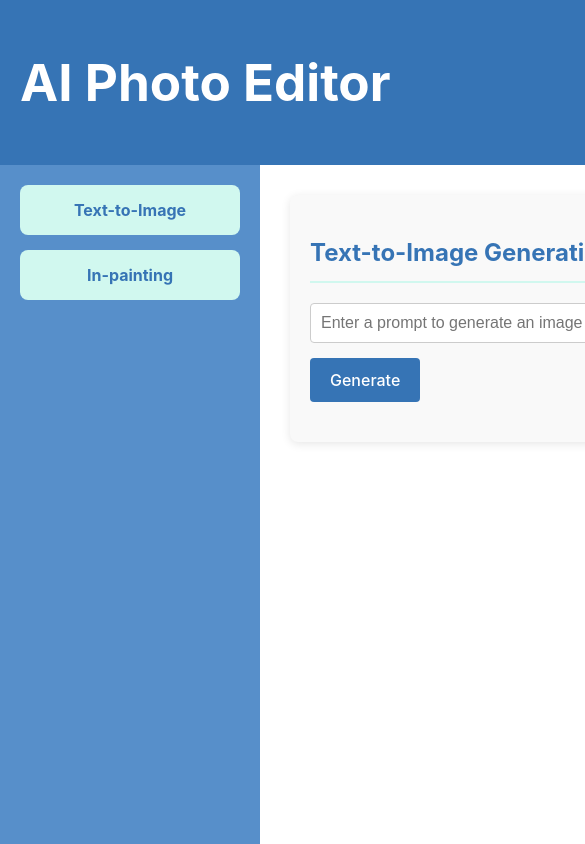
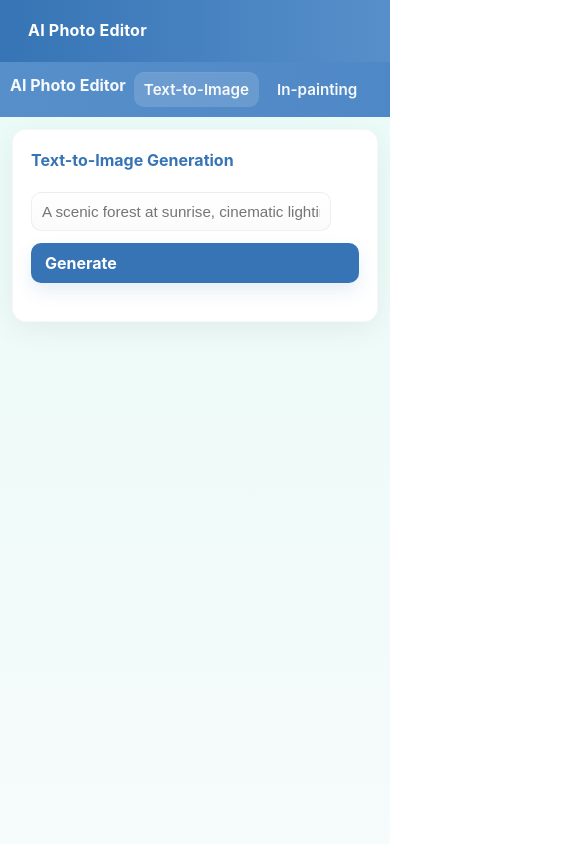
Before and after one commit to aithunderbolt/nano-banana-3, a React (Vite) app in the folder client/: page / in a window 390 px wide. Shown: the top 844 px of the page, 585 px wide, since content can reach past the window. Built offline with nearby package versions, Linux system fonts and the light colour scheme.

Commit message:
UI improvements 2

```diff
--- a/client/src/App.css
+++ b/client/src/App.css
@@ -1,163 +1,145 @@
-body {
-  margin: 0;
-  font-family: -apple-system, BlinkMacSystemFont, 'Segoe UI', 'Roboto', 'Oxygen',
-    'Ubuntu', 'Cantarell', 'Fira Sans', 'Droid Sans', 'Helvetica Neue',
-    sans-serif;
-  -webkit-font-smoothing: antialiased;
-  -moz-osx-font-smoothing: grayscale;
-  background-color: #D1F8EF; /* Very Light Blue/Green */
+:root{
+  --bg: #F6FBFB;
+  --primary: #3674B5;
+  --accent: #578FCA;
+  --soft: #A1E3F9;
+  --muted: #6b6f76;
+  --card: #ffffff;
+  --glass: rgba(255,255,255,0.6);
+  --radius: 12px;
 }
 
-.App {
-  display: flex;
-  flex-direction: column;
-  min-height: 100vh;
+*{box-sizing:border-box}
+html,body,#root{height:100%; width: 100%;}
+body{
+  margin:0;
+  font-family: Inter, ui-sans-serif, system-ui, -apple-system, 'Segoe UI', Roboto, 'Helvetica Neue', Arial;
+  -webkit-font-smoothing:antialiased;
+  -moz-osx-font-smoothing:grayscale;
+  background: linear-gradient(180deg, #E9FBF6 0%, var(--bg) 100%);
+  color:var(--muted);
 }
 
-.App-header {
-  background-color: #3674B5; /* Dark Blue */
-  padding: 20px;
-  color: white;
-  flex-shrink: 0;
+.App{
+  display:flex;
+  flex-direction:column;
+  min-height:100vh;
 }
 
-.main-content {
-  display: flex;
-  flex: 1;
-  min-width: 0; /* Add this to prevent flexbox overflow issues */
+.App-header{
+  padding:22px 28px;
+  background:linear-gradient(90deg,var(--primary),var(--accent));
+  color:white;
+  display:flex;
+  align-items:center;
+  gap:16px;
+  box-shadow:0 6px 20px rgba(54,116,181,0.12);
+}
+.App-header h1{margin:0;font-size:1.25rem;letter-spacing:0.2px}
+.App-header p{margin:0;color:rgba(255,255,255,0.9);font-size:0.9rem}
+
+.main-content{display:flex;flex:1;min-width:0}
+
+.sidebar{
+  width:220px;
+  background:linear-gradient(180deg,var(--accent),#4f88c6);
+  padding:20px;
+  display:flex;
+  flex-direction:column;
+  gap:12px;
+  align-items:stretch;
+  border-top-right-radius:var(--radius);
+  border-bottom-right-radius:var(--radius);
+  box-shadow:2px 0 12px rgba(20,40,70,0.06);
+}
+.brand{color:rgba(255,255,255,0.95);font-weight:700;margin-bottom:8px}
+.sidebar-button{appearance:none;border:0;background:transparent;color:rgba(255,255,255,0.95);padding:12px 14px;border-radius:10px;text-align:left;font-weight:600;cursor:pointer;display:flex;gap:10px;align-items:center;transition:all .18s ease}
+.sidebar-button:hover{background:rgba(255,255,255,0.06);transform:translateX(4px)}
+.sidebar-button.active{background:rgba(255,255,255,0.14);box-shadow:inset 0 1px 0 rgba(255,255,255,0.04)}
+.sidebar-button svg{width:18px;height:18px;opacity:0.95}
+
+.content{flex:1;padding:20px 28px;background:transparent;min-width:0;overflow:auto}
+
+.container{max-width:none;width:100%;margin:0;padding:0}
+
+.feature{background:var(--card);padding:22px;border-radius:14px;box-shadow:0 8px 30px rgba(17,24,39,0.06);margin:0 0 26px 0;border:1px solid rgba(15,23,42,0.03);width:100%;max-width:none}
+.feature h2{margin:0 0 12px 0;color:var(--primary);font-size:1.1rem}
+
+.prompt-container, .inpainting-container{display:flex;flex-direction:column;gap:14px;margin-top:12px}
+.control-group{display:flex;align-items:center;gap:12px;width:100%}
+
+.input{padding:12px 14px;border:1px solid rgba(16,24,40,0.06);border-radius:10px;font-size:0.95rem;flex:1;background:linear-gradient(180deg, #FFFFFF, #FBFBFB)}
+.file-input{padding:8px;border-radius:8px;border:1px dashed rgba(16,24,40,0.06);background:#fff}
+
+.btn{display:inline-flex;align-items:center;gap:8px;padding:10px 14px;border-radius:10px;border:0;cursor:pointer;font-weight:700}
+.btn.primary{background:var(--primary);color:white;box-shadow:0 8px 18px rgba(54,116,181,0.12);transition:transform .12s ease}
+.btn.primary:active{transform:translateY(1px)}
+.btn.ghost{background:transparent;border:1px solid rgba(16,24,40,0.06);color:var(--muted)}
+.btn:disabled{opacity:0.6;cursor:not-allowed}
+
+.image-container{margin-top:18px;border-radius:10px;overflow:hidden;background:linear-gradient(180deg,#f8fdff,#ffffff);display:flex;justify-content:center;align-items:center;border:1px solid rgba(16,24,40,0.04);max-width:none;width:100%}
+.image-container img{max-width:100%;height:auto;object-fit:contain;display:block}
+
+.error{color:#b00020;margin-top:8px}
+
+/* Responsive breakpoints */
+@media (max-width:1200px){
+  .content{padding:18px 22px}
+  .feature{padding:18px}
 }
 
-.sidebar {
-  width: 220px;
-  background-color: #578FCA; /* Medium Blue */
-  padding: 20px;
-  display: flex;
-  flex-direction: column;
-  align-items: center;
-  flex-shrink: 0;
+@media (max-width:900px){
+  /* Stack sidebar above content and turn it into a horizontal nav */
+  .main-content{flex-direction:column}
+
+  .sidebar{
+    display:flex;
+    width:100%;
+    flex-direction:row;
+    gap:8px;
+    padding:10px;
+    align-items:center;
+    border-radius:0;
+    border-top-right-radius:0;
+    border-bottom-right-radius:0;
+    box-shadow:none;
+    background:linear-gradient(90deg,var(--accent),#4f88c6);
+    overflow-x:auto;
+  }
+
+  .sidebar-button{white-space:nowrap;padding:10px 12px;font-size:0.98rem}
+
+  .content{padding:14px}
+  .container{padding:0}
+
+  /* Stack controls vertically on small screens */
+  .control-group{flex-direction:column;align-items:stretch}
+  .btn{width:100%}
+  .input{width:100%}
+
+  /* Make inpainting layout stack and scale canvas */
+  .inpainting-container{flex-direction:column}
+  .inpainting-container canvas{max-height:60vh;width:100%;height:auto}
+
+  /* Limit image height on small devices to avoid overly tall images */
+  .image-container{max-height:70vh}
 }
 
-.sidebar button {
-  display: block;
-  width: 100%;
-  padding: 15px;
-  margin-bottom: 15px;
-  border: none;
-  border-radius: 8px;
-  background-color: #D1F8EF;
-  color: #3674B5;
-  font-size: 1em;
-  font-weight: bold;
-  cursor: pointer;
-  text-align: center;
-  transition: background-color 0.3s, transform 0.2s;
-}
-
-.sidebar button:hover {
-  background-color: #A1E3F9; /* Light Blue */
-  transform: translateY(-2px);
-}
-
-.content {
-  flex: 1;
-  padding: 30px;
-  background-color: #ffffff;
-  box-sizing: border-box;
-  min-width: 0; /* Add this to prevent flexbox overflow issues */
-}
-
-.feature {
-  width: 100%;
-  box-sizing: border-box;
-  margin-bottom: 40px;
-  padding: 20px;
-  border-radius: 8px;
-  box-shadow: 0 2px 10px rgba(0,0,0,0.1);
-  background-color: #f9f9f9;
-}
-
-.feature h2 {
-  color: #3674B5;
-  border-bottom: 2px solid #D1F8EF;
-  padding-bottom: 10px;
-  margin-bottom: 20px;
-}
-
-.prompt-container, .inpainting-container {
-  display: flex;
-  flex-direction: column;
-  align-items: flex-start;
-  gap: 15px;
-  margin-top: 20px;
-}
-
-.control-group {
-    display: flex;
-    align-items: center;
-    gap: 10px;
-    width: 100%;
-}
-
-input[type="text"] {
-  padding: 12px;
-  border: 1px solid #ccc;
-  border-radius: 4px;
-  font-size: 1em;
-  flex-grow: 1;
-}
-
-input[type="file"] {
-    border: 1px solid #ccc;
-    padding: 8px;
-    border-radius: 4px;
-}
-
-.content button {
-  padding: 12px 20px;
-  border: none;
-  border-radius: 4px;
-  background-color: #3674B5;
-  color: white;
-  font-size: 1em;
-  cursor: pointer;
-  transition: background-color 0.3s;
-}
-
-.content button:hover {
-  background-color: #2c5c91;
-}
-
-.content button:disabled {
-  background-color: #ccc;
-  cursor: not-allowed;
-}
-
-.image-container {
-  margin-top: 20px;
-  border: 2px dashed #A1E3F9;
-  padding: 10px;
-  border-radius: 8px;
-  width: 512px;
-  height: 512px;
-  display: flex;
-  justify-content: center;
-  align-items: center;
-  background-color: #f0f8ff;
-}
-
-.image-container img {
-  max-width: 100%;
-  max-height: 100%;
-  height: auto;
-  border-radius: 4px;
+@media (max-width:600px){
+  .App-header h1{font-size:1rem}
+  .feature h2{font-size:1rem}
+  .sidebar-button{font-size:0.95rem;padding:8px 10px}
+  .content{padding:12px}
 }
 
 .inpainting-container canvas {
-    border: 2px solid #578FCA;
-    border-radius: 8px;
-    cursor: crosshair;
-    width: 512px;
-    height: 512px;
+  border: 2px solid #578FCA;
+  border-radius: 8px;
+  cursor: crosshair;
+  width: 100%; /* scale to container width */
+  height: auto; /* preserve aspect ratio */
+  display: block;
+  max-width: 100%;
 }
 
 .error {
--- a/client/src/App.jsx
+++ b/client/src/App.jsx
@@ -24,9 +24,11 @@ function App() {
         <h1>AI Photo Editor</h1>
       </header>
       <div className="main-content">
-        <Sidebar onSelectFeature={setActiveFeature} />
+        <Sidebar onSelectFeature={setActiveFeature} activeFeature={activeFeature} />
         <main className="content">
-          {renderFeature()}
+          <div className="container">
+            {renderFeature()}
+          </div>
         </main>
       </div>
     </div>
--- a/client/src/components/Inpainting.jsx
+++ b/client/src/components/Inpainting.jsx
@@ -132,32 +132,42 @@ const Inpainting = () => {
   return (
     <div className="feature">
       <h2>Image In-painting</h2>
-      <input type="file" onChange={handleImageUpload} accept="image/*" />
+      <div className="control-group">
+        <input className="file-input" type="file" onChange={handleImageUpload} accept="image/*" />
+      </div>
+
       {image && (
         <div className="inpainting-container">
+          <div style={{display:'flex',gap:16,alignItems:'flex-start',width:'100%'}}>
+            <div style={{flex:'1 1 600px',minWidth:0}}>
               <canvas
                 ref={canvasRef}
                 onMouseDown={startDrawing}
                 onMouseUp={finishDrawing}
                 onMouseMove={draw}
+                style={{width:'100%',borderRadius:10,boxShadow:'inset 0 1px 0 rgba(0,0,0,0.03)'}}
               />
-          <div className="inpainting-controls">
+            </div>
+
+            <div style={{width:260,display:'flex',flexDirection:'column',gap:12}}>
               <input
+                className="input"
                 type="text"
                 value={prompt}
                 onChange={(e) => setPrompt(e.target.value)}
                 placeholder="Describe the edit (e.g., 'remove the person')"
               />
-            <button onClick={handleEdit} disabled={loading}>
+              <button className="btn primary" onClick={handleEdit} disabled={loading}>
                 {loading ? 'Editing...' : 'Edit Image'}
               </button>
+            </div>
           </div>
         </div>
       )}
       {error && <p className="error">{error}</p>}
       {editedImage && (
         <div className="image-container">
-          <h3>Edited Image:</h3>
+          <h3 style={{marginTop:0}}>Edited Image:</h3>
           <img src={editedImage} alt="Edited" />
         </div>
       )}
--- a/client/src/components/Sidebar.jsx
+++ b/client/src/components/Sidebar.jsx
@@ -1,13 +1,21 @@
 import React from 'react';
 
-const Sidebar = ({ onSelectFeature }) => {
+const Sidebar = ({ onSelectFeature, activeFeature }) => {
   return (
     <div className="sidebar">
-      <button onClick={() => onSelectFeature('text-to-image')}>
-        Text-to-Image
+      <div className="brand">AI Photo Editor</div>
+      <button
+        className={`sidebar-button ${activeFeature === 'text-to-image' ? 'active' : ''}`}
+        onClick={() => onSelectFeature('text-to-image')}
+      >
+        <span>Text-to-Image</span>
       </button>
-      <button onClick={() => onSelectFeature('inpainting')}>
-        In-painting
+
+      <button
+        className={`sidebar-button ${activeFeature === 'inpainting' ? 'active' : ''}`}
+        onClick={() => onSelectFeature('inpainting')}
+      >
+        <span>In-painting</span>
       </button>
     </div>
   );
--- a/client/src/components/TextToImage.jsx
+++ b/client/src/components/TextToImage.jsx
@@ -35,15 +35,18 @@ const TextToImage = () => {
     <div className="feature">
       <h2>Text-to-Image Generation</h2>
       <div className="prompt-container">
+        <div className="control-group">
           <input
+            className="input"
             type="text"
             value={prompt}
             onChange={(e) => setPrompt(e.target.value)}
-          placeholder="Enter a prompt to generate an image"
+            placeholder="A scenic forest at sunrise, cinematic lighting"
           />
-        <button onClick={generateImage} disabled={loading}>
+          <button className={`btn primary`} onClick={generateImage} disabled={loading}>
             {loading ? 'Generating...' : 'Generate'}
           </button>
+        </div>
       </div>
       {error && <p className="error">{error}</p>}
       {imageUrl && (
```
Lines whose indentation alone changed are shown as unchanged.
